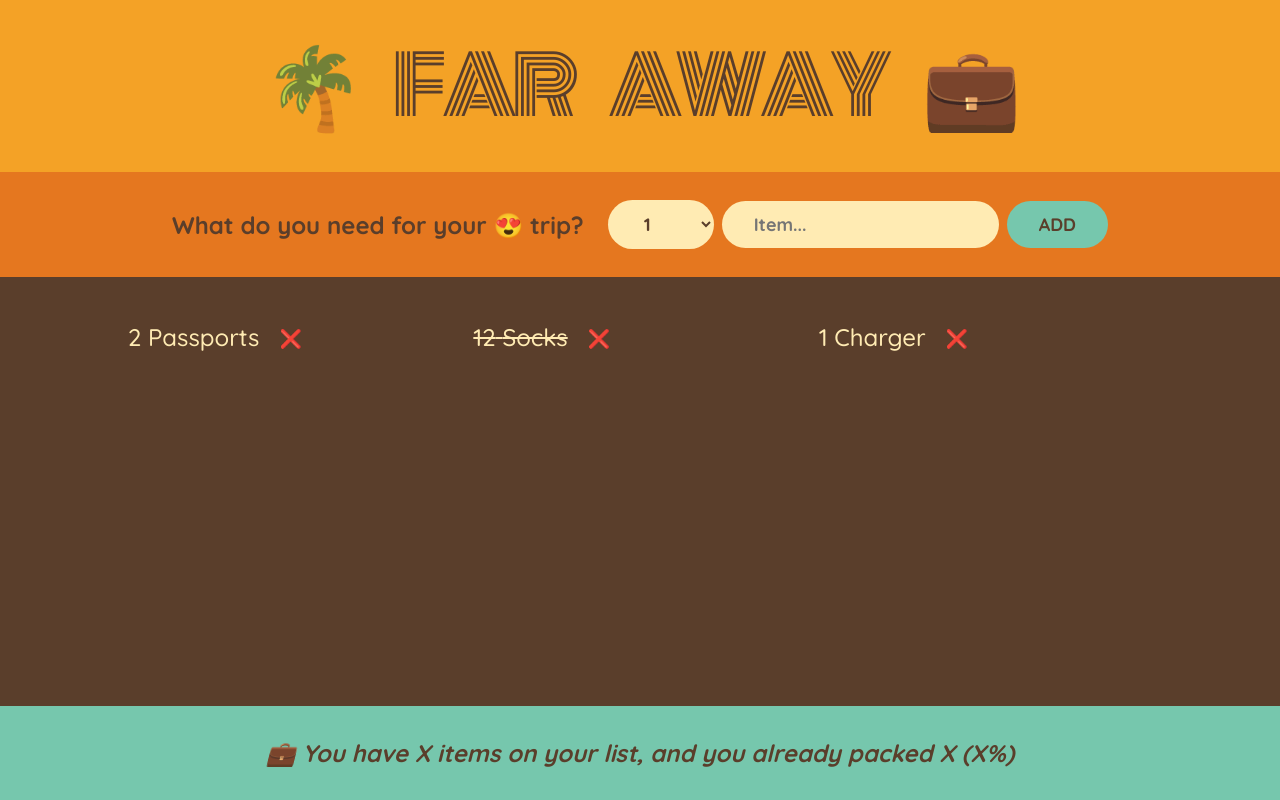
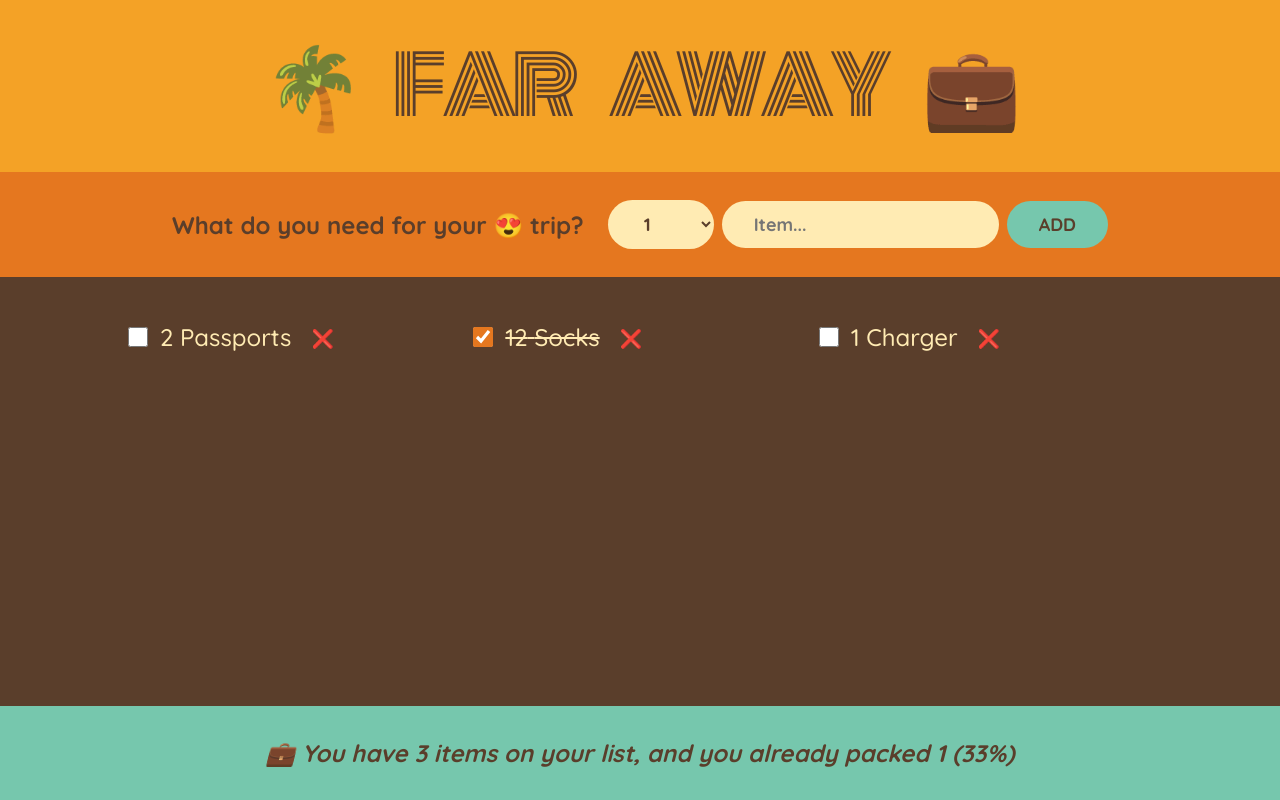
Before and after one commit to Aswin432/travel-list-React-2, a React (Create React App) app: page / in a window 1280 px wide. Built offline with nearby package versions, Linux system fonts and the light colour scheme.

Commit message:
Lifting Up the State

```diff
--- a/src/App.js
+++ b/src/App.js
@@ -3,16 +3,38 @@ import { useState } from "react";
 const initialItems = [
   { id: 1, description: "Passports", quantity: 2, packed: false },
   { id: 2, description: "Socks", quantity: 12, packed: true },
-  { id: 3, description: "Charger", quantity: 1, packed: false }, // Fixed unique ID
+  { id: 3, description: "Charger", quantity: 1, packed: false },
 ];
 
 export default function App() {
+  const [items, setItems] = useState(initialItems);
+
+  function handleAddItems(item) {
+    setItems((prevItems) => [...prevItems, item]);
+  }
+
+  function handleDeleteItem(id) {
+    setItems((prevItems) => prevItems.filter((item) => item.id !== id));
+  }
+
+  function handleTogglePacked(id) {
+    setItems((prevItems) =>
+      prevItems.map((item) =>
+        item.id === id ? { ...item, packed: !item.packed } : item
+      )
+    );
+  }
+
   return (
     <div className="app">
       <Logo />
-      <Form />
-      <PackingList />
-      <Stats />
+      <Form onAddItems={handleAddItems} />
+      <PackingList
+        items={items}
+        onDeleteItem={handleDeleteItem}
+        onTogglePacked={handleTogglePacked}
+      />
+      <Stats items={items} />
     </div>
   );
 }
@@ -21,16 +43,16 @@ function Logo() {
   return <h1>🌴 Far Away 💼</h1>;
 }
 
-function Form() {
+function Form({ onAddItems }) {
   const [description, setDescription] = useState("");
   const [quantity, setQuantity] = useState(1);
 
   function handleSubmit(e) {
     e.preventDefault();
-
     if (!description) return;
 
-    const newItem = { description, quantity, packed: false, id: Date.now() };
+    const newItem = { id: Date.now(), description, quantity, packed: false };
+    onAddItems(newItem);
 
     setDescription("");
     setQuantity(1);
@@ -60,33 +82,51 @@ function Form() {
   );
 }
 
-function PackingList() {
+function PackingList({ items, onDeleteItem, onTogglePacked }) {
   return (
     <div className="list">
       <ul>
-        {initialItems.map((item) => (
-          <Item key={item.id} item={item} /> // Added `key` prop
+        {items.map((item) => (
+          <Item
+            key={item.id}
+            item={item}
+            onDeleteItem={onDeleteItem}
+            onTogglePacked={onTogglePacked}
+          />
         ))}
       </ul>
     </div>
   );
 }
 
-function Item({ item }) {
+function Item({ item, onDeleteItem, onTogglePacked }) {
   return (
     <li>
+      <input
+        type="checkbox"
+        checked={item.packed}
+        onChange={() => onTogglePacked(item.id)}
+      />
       <span style={item.packed ? { textDecoration: "line-through" } : {}}>
         {item.quantity} {item.description}
       </span>
-      <button>❌</button>
+      <button onClick={() => onDeleteItem(item.id)}>❌</button>
     </li>
   );
 }
 
-function Stats() {
+function Stats({ items }) {
+  const totalItems = items.length;
+  const packedItems = items.filter((item) => item.packed).length;
+  const percentage =
+    totalItems > 0 ? Math.round((packedItems / totalItems) * 100) : 0;
+
   return (
     <footer className="stats">
-      <em>💼 You have X items on your list, and you already packed X (X%)</em>
+      <em>
+        💼 You have {totalItems} items on your list, and you already packed{" "}
+        {packedItems} ({percentage}%)
+      </em>
     </footer>
   );
 }
```
